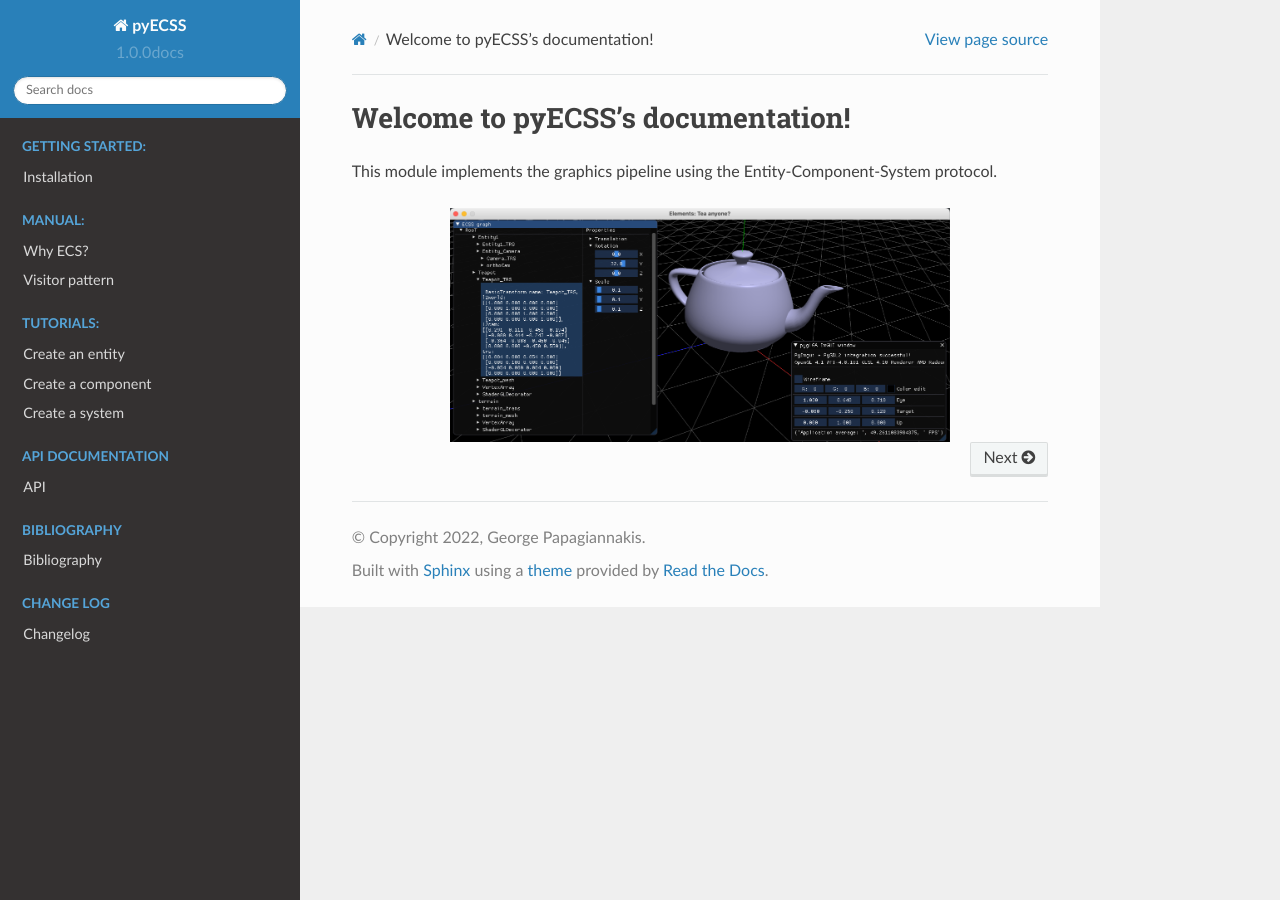
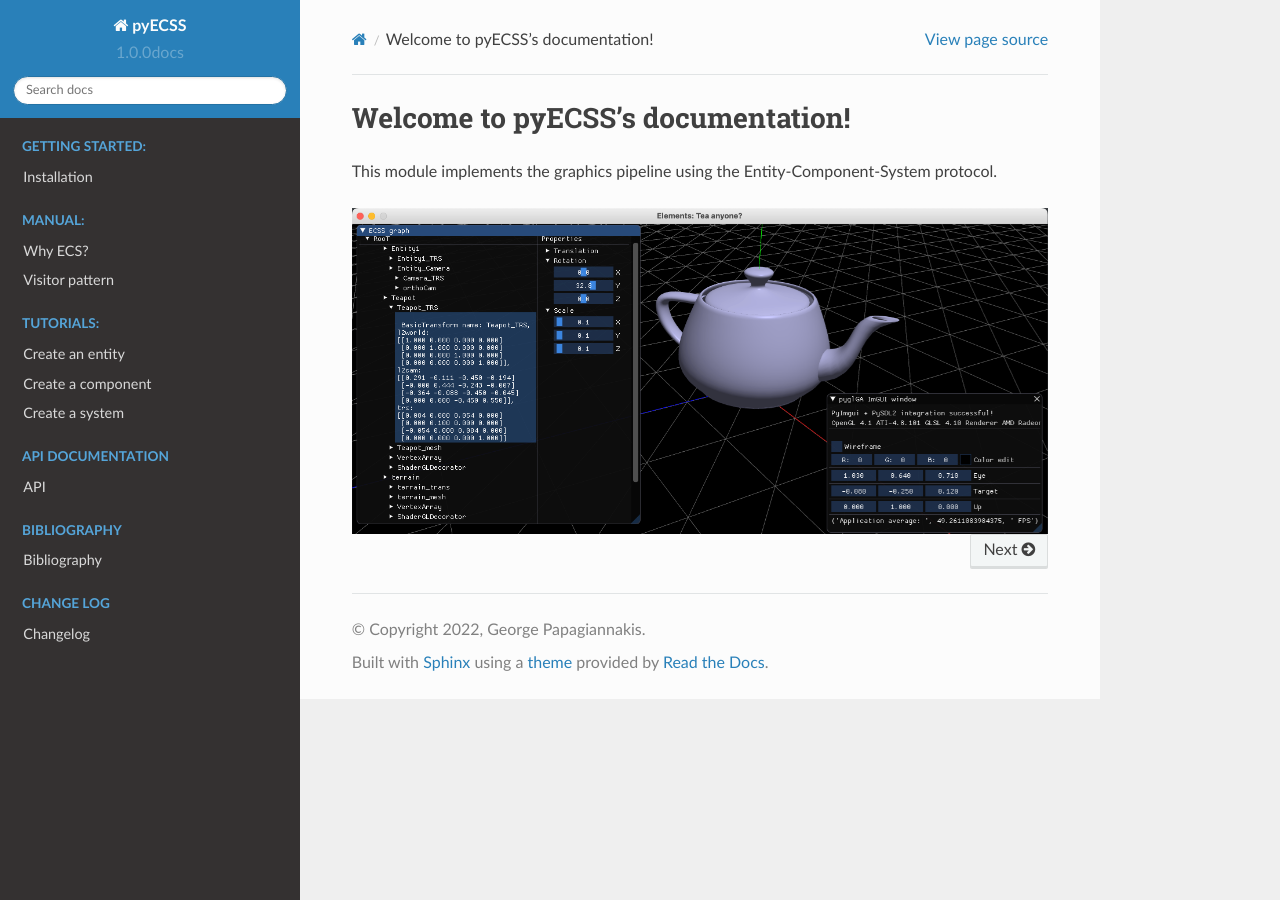
Before and after one commit to papagiannakis/pyECSS, a Sphinx documentation site: the page built from docs/source/index.rst, in a window 1280 px wide. Built offline with Sphinx 7.4.7 and the Read the Docs theme 2.0.0, drawn with Linux system fonts in a browser that asks for light colours.

Commit message:
Make image larger in documentation

```diff
--- a/docs/source/index.rst
+++ b/docs/source/index.rst
@@ -16,7 +16,7 @@
 
 
 .. image:: _static/teapot.png
-    :width: 500 px
+    :width: 700 px
     :align: center
 
 
```
Also changed, not shown: docs/source/sample_cube.png (deleted).
